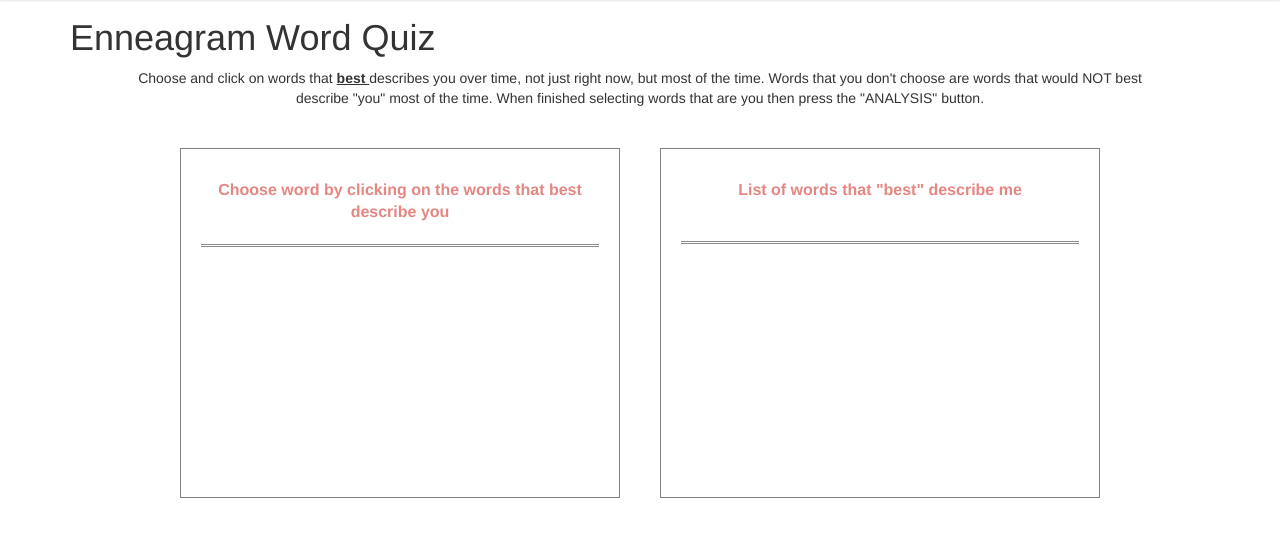
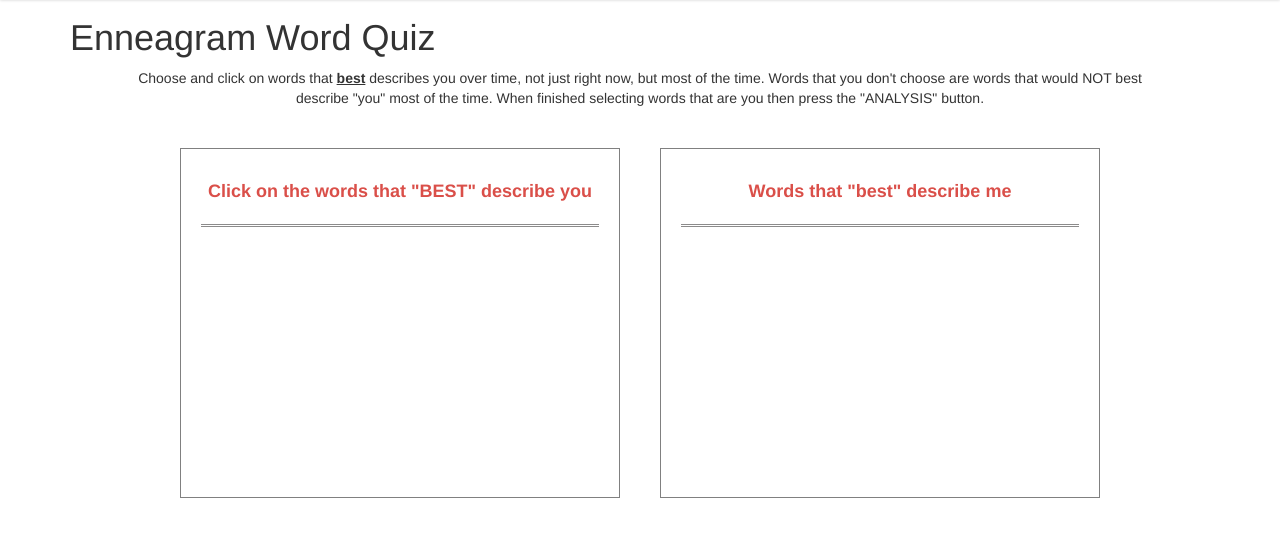
Before and after one commit to yodacom/gramquiz2, a Node project: template views/quiz/quiz.pug in a window 1280 px wide. Shown: the part 62-600 px from the top of the page. Run offline with Node 20 templates, Linux system fonts and the light colour scheme; the template is opened without the code that fills it, so the values that code supplies are empty; style sheets or scripts are compiled from the project's sources; some libraries are stand-ins or nearby versions.

Commit message:
added changes to colors spacing and size in fonts.  Fixed image size in drdropdown

```diff
--- a/public/css/main.scss
+++ b/public/css/main.scss
@@ -40,8 +40,8 @@ textarea {
 // -------------------------
 
 .navbar-nav img {
-  width: 130px;
-  height: 130px;
+  width: 30px;
+  height: 30px;
   margin: -15px 15px -15px;
 }
 
--- a/public/css/main2.css
+++ b/public/css/main2.css
@@ -20,8 +20,8 @@ html {
 
 .boxTopLabel {
   text-decoration-style: gray;
-  color:#E48681;
-  font-size: 16px;
+  color:#DA4F49;
+  font-size: 18px;
   font-weight: bolder;
 
 }
@@ -57,10 +57,14 @@ html {
 
 .wordlist {
     margin-top: 20px;
+    /* color:#DA4F49; */
+    font-size: 18px;
 }
 
 .bestWords {
   margin-top: 20px;
+  /* color:#B65C27; */
+  font-size: 18px;
 }
 
 .contentBox {
@@ -122,7 +126,7 @@ html {
   .word {
     font-family: inherit;
     font-style: italic;
-    color: inherit;
+    font-weight: bolder;
     display:block;
     cursor: pointer;
  }
--- a/views/quiz/quiz.pug
+++ b/views/quiz/quiz.pug
@@ -6,7 +6,9 @@ block content
     .headerBox
       p
         | Choose and click on words that
+        =' '
         span.emphasis best
+        =' '
         | describes you over time, not just right now,
         |         but most of the time. Words that you don't choose are words that would NOT best describe "you" most of the time.
         |         When finished selecting words that are you then press the "ANALYSIS" button.
@@ -15,14 +17,13 @@ block content
         section.contentBox.col-sm-6
           #chooseWordBox.chooseWordBox
             .boxTopLabel
-              | Choose word by clicking on the words that best describe you
+              | Click on the words that "BEST" describe you
             hr.hr2
             .wordlist
         section.contentBox.col-sm-6
           #answerListBox.answerListBox
             .boxTopLabel
-              | List of words that "best" describe me
-            br
+              | Words that "best" describe me
             hr.hr2
             .bestWords
       .row.actions
```
Also changed, not shown: public/css/lib/font-awesome/_variables.scss (+7 -7 lines).
